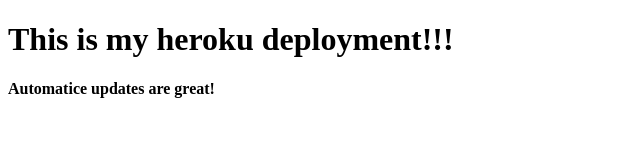
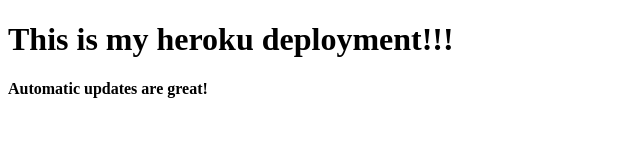
Before and after one commit to KeenanRileyFaulkner/practiceDeployment, a website: page index.html in a window 1280 px wide. Shown: the full height of the page, 0-640 px from the left. Drawn offline with Linux system fonts and the light colour scheme.

```diff
--- a/index.html
+++ b/index.html
@@ -8,6 +8,6 @@
 </head>
 <body>
   <h1>This is my heroku deployment!!!</h1>
-  <h4>Automatice updates are great!</h4>
+  <h4>Automatic updates are great!</h4>
 </body>
 </html>
```
